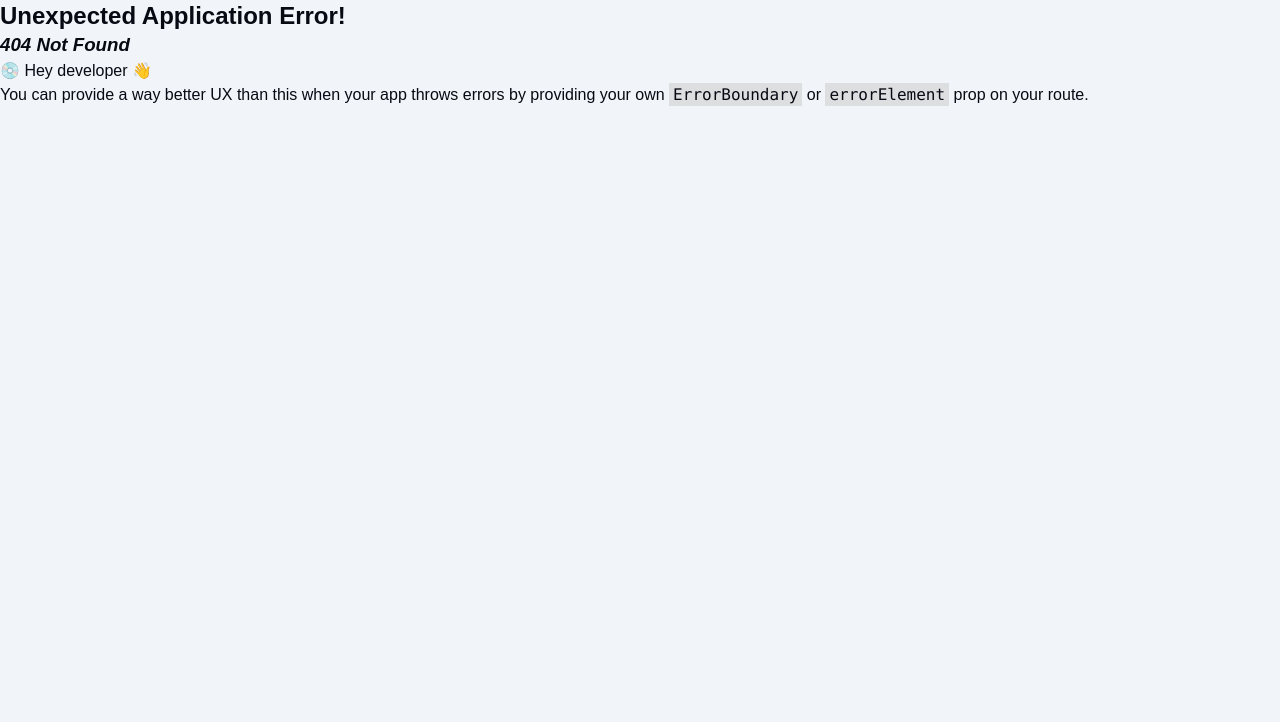
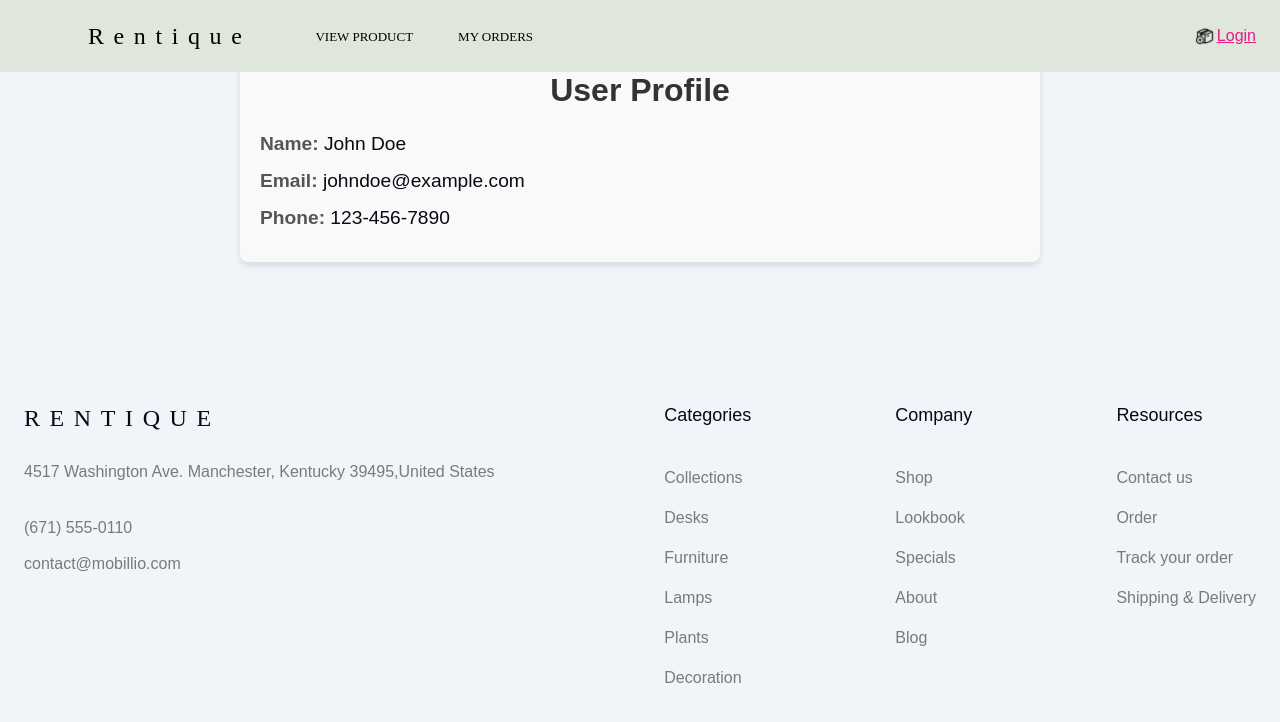
Before and after one commit to Helenooi/Helenooi-CAT201ProjectReactJS, a React (Vite) app: page /profile in a window 1280 px wide. Before the commit this address had no page. Shown: the top 722 px of the page. Built offline with nearby package versions, Linux system fonts and the light colour scheme.

Commit message:
userprofile page issues fixed

```diff
--- a/src/App.jsx
+++ b/src/App.jsx
@@ -4,7 +4,6 @@ import '../src/views/home.css';
 import React, { useState } from 'react';
 import { BrowserRouter as Router, Route, Routes } from 'react-router-dom';
 import UserMainPage from "./views/usermain";
-import UserProfilePage from "./views/userprofile"
 import NavBar from './views/nabvar';
 import Footer from './views/footer';
 import SectionHeading from '../src/components/section-heading';
@@ -16,13 +15,6 @@ function App() {
 
   return (
     <>
-    <Router>
-      <Routes>
-        <Route path="/" element={<UserMainPage />} />
-        <Route path="/profile" element={<UserProfilePage />} />
-        <Route path="*" element={<h1>404 - Page Not Found</h1>} />
-      </Routes>
-    </Router>
 
       <div>
       <NavBar role={role}/>
--- a/src/main.jsx
+++ b/src/main.jsx
@@ -3,7 +3,7 @@ import { createRoot } from 'react-dom/client';
 import App from './App.jsx';
 import AddProductPage from './views/addproduct.jsx';  // Correct import
 import UserMainPage from './views/usermain.jsx';
-
+import UserProfilePage from "./views/userprofile"
 import Login from './views/login.jsx';
 
 import './index.css';
@@ -30,6 +30,10 @@ const router = createBrowserRouter([
     element: <App />,
   },
   {
+    path: "/profile",  // Add this route for the UserProfilePage
+    element: <UserProfilePage role="user"/>,
+  },
+  {
     path: "/login",
     element: <Login />,
   },
--- a/src/views/usermain.jsx
+++ b/src/views/usermain.jsx
@@ -4,6 +4,7 @@ import Footer from "./footer";
 import "./usermain.css";
 import SectionHeading from "../components/section-heading";
 import { Link } from "react-router-dom";
+import UserProfilePage from "./userprofile.jsx";
 
 
 const UserMainPage = () => {
@@ -56,12 +57,13 @@ const UserMainPage = () => {
 
         <div className="menu">
   {menuOptions.map((option, index) => (
-           <Link to="/profile" className="menu-item">
+    <Link to={option.link} className="menu-item" key={index}>
       <img src={option.icon} alt={option.label} className="card-icon" />
       <span className="card-label">{option.label}</span>
     </Link>
   ))}
   </div>
+
 
         <h1><br/><br/></h1>
         <h2 className="section-heading">FEATURED COLLECTIONS</h2>
--- a/src/views/userprofile.jsx
+++ b/src/views/userprofile.jsx
@@ -4,9 +4,11 @@ import Footer from "./footer";
 import "./userprofile.css";
 
 const UserProfilePage = () => {
+  const role = "user";
+
   return (
     <div>
-      <NavBar />
+      <NavBar role={role} />
       <main className="user-profile">
         <h1>User Profile</h1>
         <div className="profile-details">
```
Lines whose indentation alone changed are shown as unchanged.
